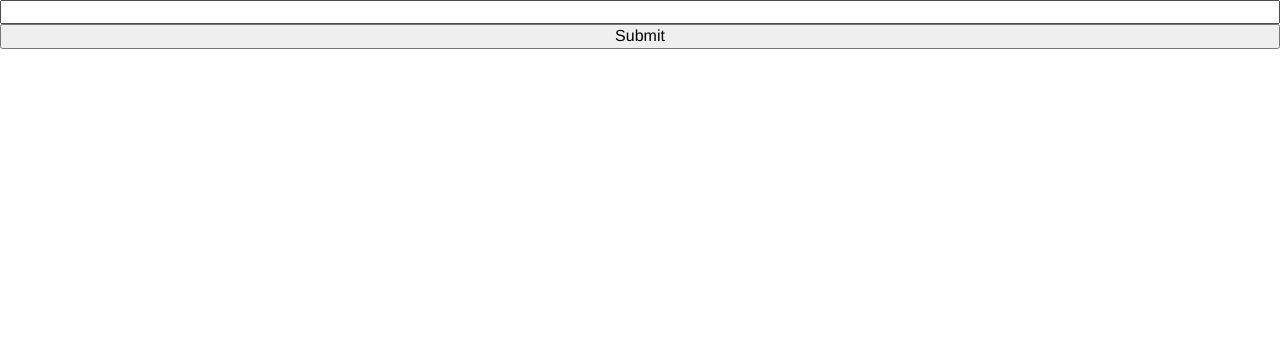
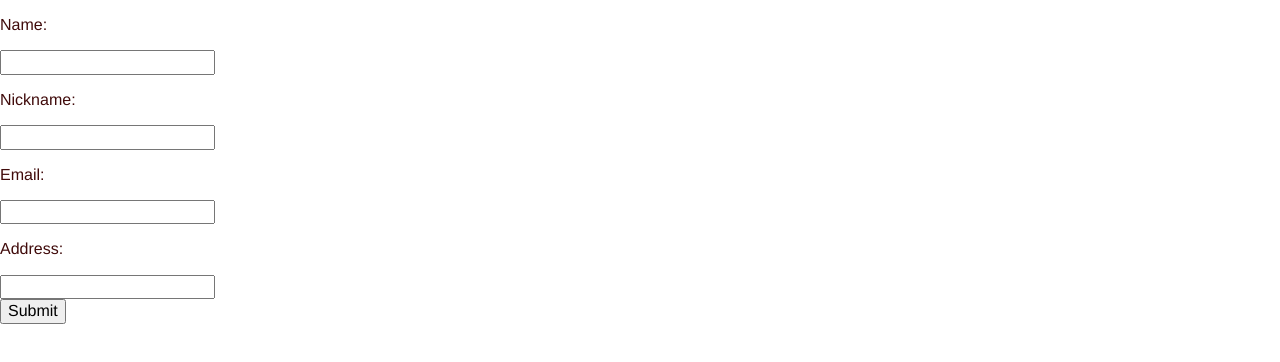
Before and after one commit to vutengklanricsi/webshop, a React (Create React App) app: page /signup in a window 1280 px wide. Shown: the top 362 px of the page. Built offline with nearby package versions, Linux system fonts and the light colour scheme.

Commit message:
creating about component, styling sign up page WIP

```diff
--- a/src/App.js
+++ b/src/App.js
@@ -1,7 +1,7 @@
 import React from 'react';
 import { BrowserRouter, Route, Switch } from 'react-router-dom';
 import * as ROUTES from './constants/routes';
-import { Home, SignUp } from './pages/index';
+import { Home, SignUp, About } from './pages/index';
 
 function App() {
   return (
@@ -10,6 +10,7 @@ function App() {
         <Switch>
           <Route exact path={ROUTES.HOME} component={Home}/>
           <Route path={ROUTES.SIGNUP} component={SignUp}/>
+          <Route path={ROUTES.ABOUT} component={About}/>
         </Switch>
       </BrowserRouter>
     </>
--- a/src/components/form/index.js
+++ b/src/components/form/index.js
@@ -1,40 +1,26 @@
-import React from 'react'
-import {Button, Text, Title, Frame, Input} from './styles/form'
+import React from 'react';
+import { Button, Text, Title, Frame, Input, Break } from './styles/form';
 
-export default function Form({ children, ...restProps}) {
-	return (
-		<Frame {...restProps}>
-			{children}
-		</Frame>
-	)
+export default function Form({ children, ...restProps }) {
+  return <Frame {...restProps}>{children}</Frame>;
 }
 
-Form.Input = function FormInput ({ ...restProps}) {
-	return (
-		<Input {...restProps} />
-	)
-}
+Form.Input = function FormInput({ ...restProps }) {
+  return <Input {...restProps} />;
+};
 
-Form.Button = function FormButton ({children, ...restProps}) {
-	return (
-		<Button {...restProps}>
-			{children}
-		</Button>
-	)
-}
+Form.Button = function FormButton({ children, ...restProps }) {
+  return <Button {...restProps}>{children}</Button>;
+};
 
-Form.Text = function FormText ({children, ...restProps}) {
-	return (
-		<Text {...restProps}>
-			{children}
-		</Text>
-	)
-}
+Form.Text = function FormText({ children, ...restProps }) {
+  return <Text {...restProps}>{children}</Text>;
+};
 
-Form.Title = function FormInput ({children, ...restProps}) {
-	return (
-		<Title {...restProps}>
-			{children}
-		</Title>
-	)
-}
+Form.Title = function FormInput({ children, ...restProps }) {
+  return <Title {...restProps}>{children}</Title>;
+};
+
+Form.Break = function FormBreak({ ...restProps }) {
+  return <Break {...restProps}></Break>;
+};
--- a/src/components/form/styles/form.js
+++ b/src/components/form/styles/form.js
@@ -1,8 +1,9 @@
-import styled from "styled-components/macro";
+import styled from 'styled-components/macro';
 
 export const Frame = styled.div`
-    display: flex;
-    flex-direction: column;
+  display: block;
+  flex-direction: column;
+  flex-wrap: wrap;
 `;
 
 export const Input = styled.input``;
@@ -12,3 +13,7 @@ export const Button = styled.button``;
 export const Text = styled.p``;
 
 export const Title = styled.p``;
+
+export const Break = styled.br`
+    padding: 10px;
+`;
--- a/src/constants/routes.js
+++ b/src/constants/routes.js
@@ -1,2 +1,3 @@
 export const HOME = "/";
 export const SIGNUP = "/signup";
+export const ABOUT = "/about";
--- a/src/containers/navbar.js
+++ b/src/containers/navbar.js
@@ -6,7 +6,7 @@ export const NavbarContainer = () => {
   return (
     <Navbar>
       {NavbarItems.map((item) => {
-        console.log(item);
+        {/* console.log(item); */}
         return (
           <Navbar.Item key={item.id}>
             <Navbar.StyleLink to={item.Route}>
--- /dev/null
+++ b/src/pages/about.js
@@ -0,0 +1,9 @@
+import React from 'react';
+
+export default function About() {
+  return (
+    <div>
+      <p>IM AN ABOUT PAGE</p>
+    </div>
+  );
+}
--- a/src/pages/index.js
+++ b/src/pages/index.js
@@ -1,2 +1,3 @@
 export { default as Home } from './home';
 export { default as SignUp } from './signup';
+export { default as About } from './about';
--- a/src/pages/signup.js
+++ b/src/pages/signup.js
@@ -4,7 +4,15 @@ import { Form } from '../components/index';
 export default function SignUp() {
   return (
     <Form>
+      <Form.Text>Name:</Form.Text>
       <Form.Input />
+      <Form.Text>Nickname: </Form.Text>
+      <Form.Input />
+      <Form.Text>Email: </Form.Text>
+      <Form.Input />
+      <Form.Text>Address: </Form.Text>
+      <Form.Input />
+      <Form.Break />
       <Form.Button>Submit</Form.Button>
     </Form>
   );
```
Also changed, not shown: 1 other file (tests, documents, lock files or other folders).
